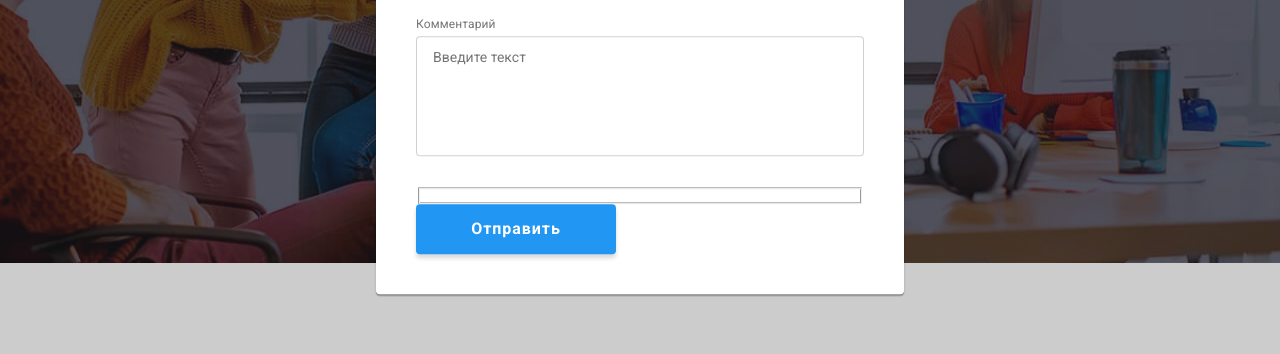
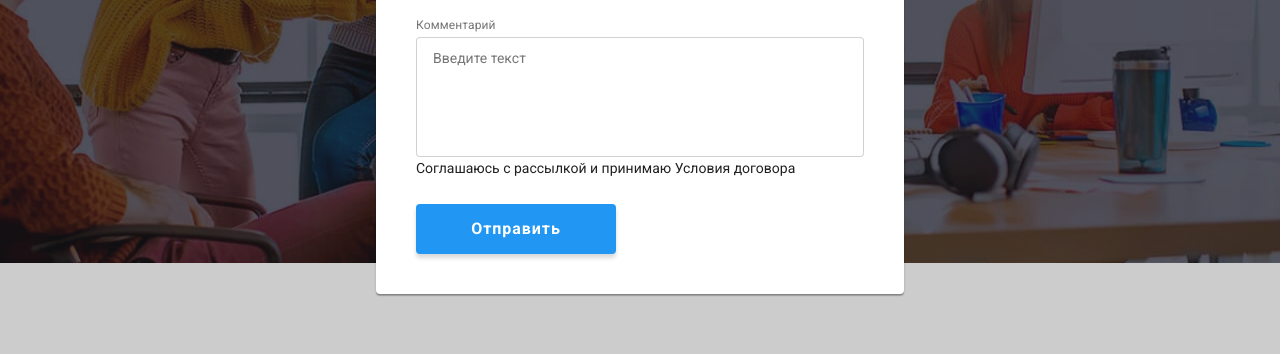
Before and after one commit to Yudzhin1408/goit-markup-hw-06, a plain HTML site: page index.html in a window 1280 px wide. Both pictures are taken after a click on the button "Заказать услугу". Shown: the part 419-773 px from the top of the page. Drawn offline with nearby package versions, Linux system fonts and the light colour scheme.

Commit message:
Update index.html

```diff
--- a/index.html
+++ b/index.html
@@ -476,12 +476,12 @@
               rows="10"
               placeholder="Введите текст"
             ></textarea>
+            <p class="modal-text-form">
+              Соглашаюсь с рассылкой и принимаю
+              <span class="modal-text-form-span"> Условия договора</span>
+            </p>
           </div>
-          <fieldset>
-            <label for=""></label>
-          </fieldset>
-          <div class="button-form"></div>
-          <button class="hero-button" type="submit">Отправить</button>
+          <button class="hero-button button-form" type="submit">Отправить</button>
         </form>
       </div>
     </div>
```
